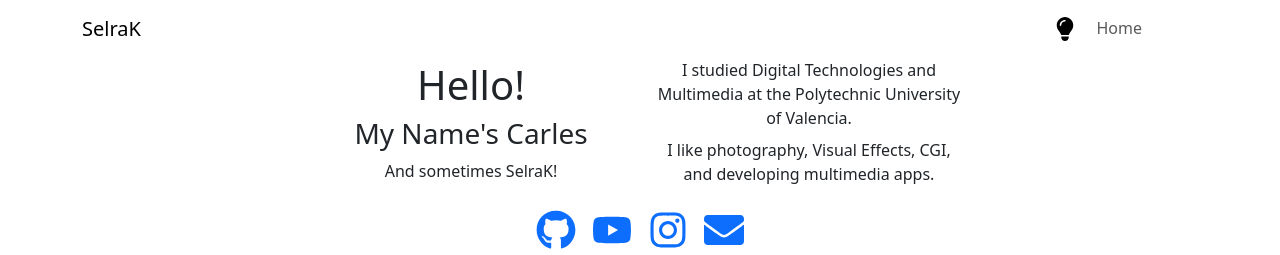
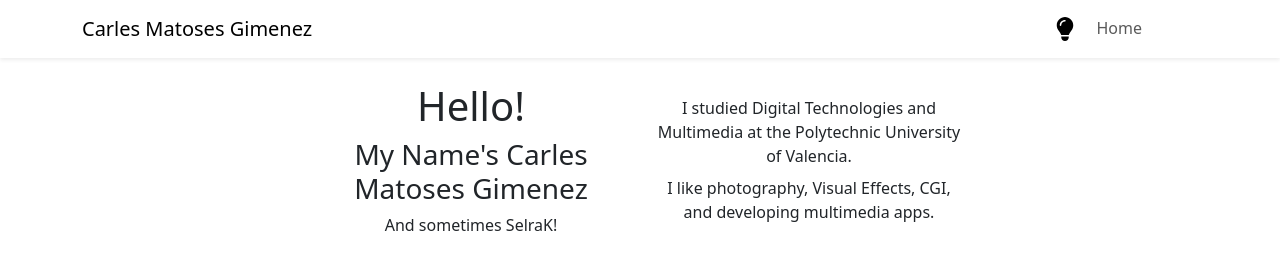
Before and after one commit to carlesmatoses/carlesmatoses.github.io, a React (Vite) app: page / in a window 1280 px wide. Shown: the top 255 px of the page. Built offline with nearby package versions, Linux system fonts and the light colour scheme.

Commit message:
improve name

```diff
--- a/src/components/Header.jsx
+++ b/src/components/Header.jsx
@@ -33,11 +33,11 @@ function Header() {
   }, []);
 
   return (
-    <Navbar expand="sm">
+    <Navbar expand="sm" className='shadow-sm mb-4'>
       <Container>
         <Navbar.Brand as={Link} to="/">
           {/* <LogoPlantilla scaleX={1} /> */}
-          SelraK
+          Carles Matoses Gimenez
         </Navbar.Brand>
 
         <Navbar.Toggle aria-controls="navbarNavAltMarkup" />
--- a/src/pagina/index.jsx
+++ b/src/pagina/index.jsx
@@ -18,7 +18,7 @@ function Index() {
           <div className="col d-flex align-items-center pb-3">
             <div className="row row-cols-1">
               <div className="col"><div className="h1 text-center">Hello!</div></div>
-              <div className="col"><div className="h3 fw-light text-center">My Name's Carles</div></div>
+              <div className="col"><div className="h3 fw-light text-center">My Name's Carles Matoses Gimenez</div></div>
               <div className="col"><div className="fw-light text-center">And sometimes SelraK!</div></div>
             </div>
           </div>
```
